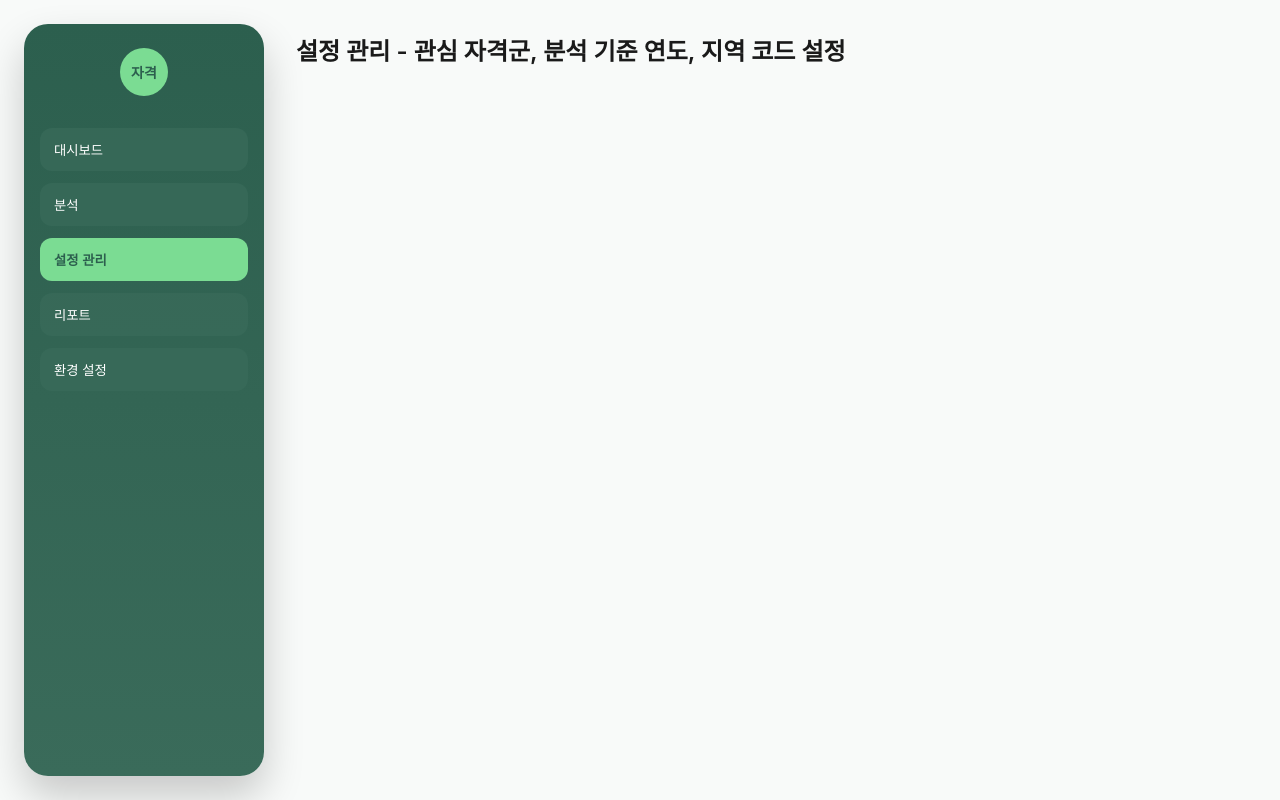
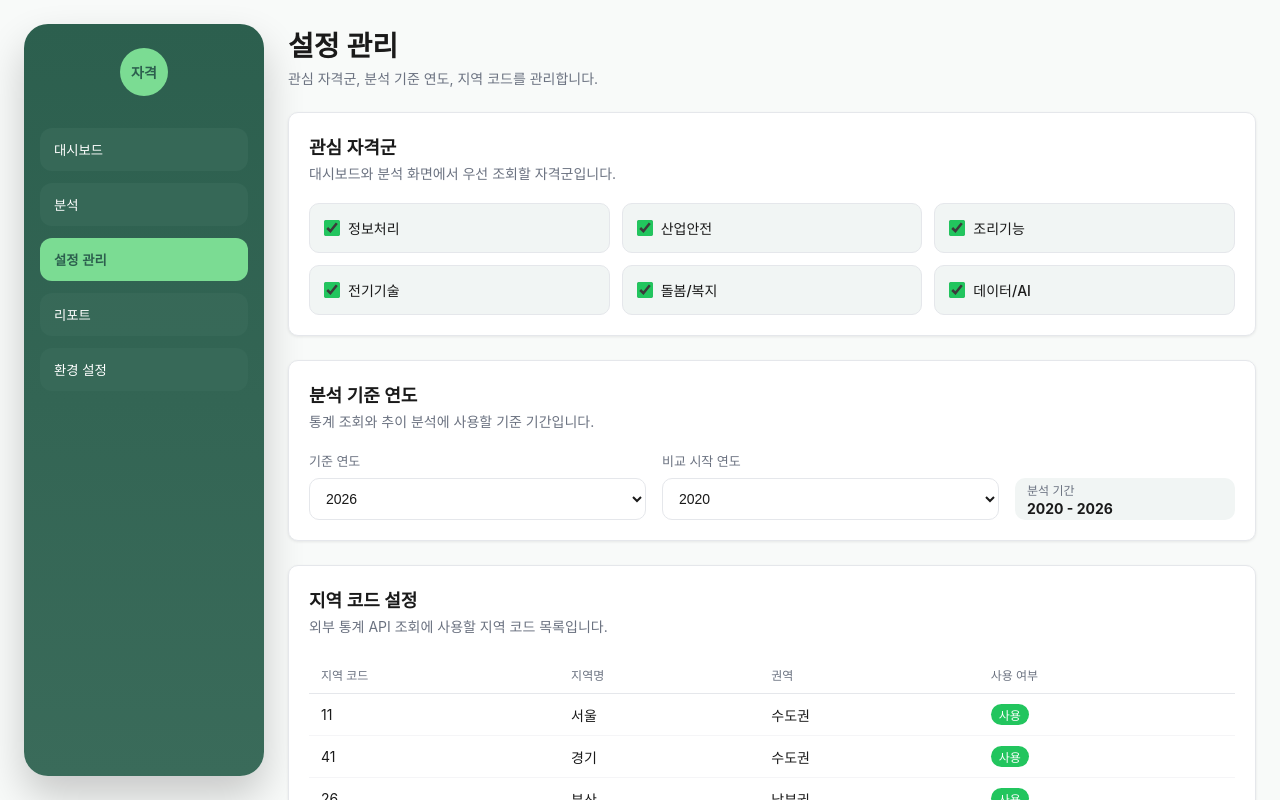
Before and after one commit to suuuinkim/public-support-admin-dashboard, a React (Vite) app: page / in a window 1280 px wide. Both pictures are taken after a click on the button "설정 관리". Built offline with nearby package versions, Linux system fonts and the light colour scheme.

Commit message:
설정관리 기능 구현

```diff
--- a/src/App.css
+++ b/src/App.css
@@ -486,6 +486,15 @@
     .report-clear-button {
         width: 100%;
     }
+
+    .configuration-page {
+        padding: 16px;
+    }
+
+    .qualification-group-list,
+    .configuration-form-grid {
+        grid-template-columns: 1fr;
+    }
 }
 
 .analytics-page {
@@ -674,3 +683,105 @@
     font-size: 13px;
     white-space: nowrap;
 }
+
+.configuration-page {
+    padding: 24px;
+}
+
+.configuration-card {
+    padding: 20px;
+    margin-bottom: 24px;
+}
+
+.configuration-card:last-child {
+    margin-bottom: 0;
+}
+
+.qualification-group-list {
+    display: grid;
+    grid-template-columns: repeat(3, minmax(0, 1fr));
+    gap: 12px;
+}
+
+.qualification-group-item {
+    display: flex;
+    align-items: center;
+    gap: 8px;
+    padding: 14px;
+    border: 1px solid var(--border);
+    border-radius: var(--radius);
+    background: var(--secondary);
+    cursor: pointer;
+    font-weight: 500;
+    transition: border-color .15s, background .15s;
+}
+
+.qualification-group-item:hover {
+    border-color: var(--primary);
+    background: #f8fffb;
+}
+
+.qualification-group-item input {
+    width: 16px;
+    height: 16px;
+    accent-color: var(--primary);
+}
+
+.configuration-form-grid {
+    display: grid;
+    grid-template-columns: repeat(2, minmax(0, 1fr)) 220px;
+    gap: 16px;
+    align-items: end;
+}
+
+.configuration-summary-box {
+    height: 42px;
+    display: flex;
+    flex-direction: column;
+    justify-content: center;
+    padding: 0 12px;
+    border-radius: var(--radius);
+    background: var(--secondary);
+}
+
+.configuration-summary-box span {
+    color: var(--muted-foreground);
+    font-size: 12px;
+}
+
+.configuration-summary-box strong {
+    margin-top: 2px;
+}
+
+@media (max-width: 1100px) {
+    .qualification-group-list {
+        grid-template-columns: repeat(2, minmax(0, 1fr));
+    }
+
+    .configuration-form-grid {
+        grid-template-columns: repeat(2, minmax(0, 1fr));
+    }
+
+    .configuration-summary-box {
+        grid-column: 1 / -1;
+    }
+}
+
+@media (max-width: 760px) {
+    .configuration-page {
+        padding: 16px;
+    }
+
+    .qualification-group-list,
+    .configuration-form-grid {
+        grid-template-columns: 1fr;
+    }
+
+    .configuration-summary-box {
+        grid-column: auto;
+    }
+
+    .configuration-card {
+        overflow-x: auto;
+    }
+}
--- a/src/components/layout/Layout.tsx
+++ b/src/components/layout/Layout.tsx
@@ -1,24 +1,30 @@
 import {useState} from 'react'
 import Sidebar from './Sidebar'
 import Dashboard from '../../pages/Dashboard'
-import Analytics from "../../pages/Analytics";
-import Reports from "../../pages/Reports";
+import Analytics from '../../pages/Analytics'
+import Reports from '../../pages/Reports'
+import Configuration from '../../pages/Configuration'
 
 function Layout() {
     const [page, setPage] = useState('dashboard')
+
     return (
         <div className="app-layout">
-            <Sidebar page={page} setPage={setPage} />
+            <Sidebar page={page} setPage={setPage}/>
 
             <main className="app-main">
-                {page === 'dashboard' && <Dashboard />}
-                {page === 'analytics' && <Analytics />}
-                {page === 'configuration' && <div className="page-placeholder">설정 관리 - 관심 자격군, 분석 기준 연도, 지역 코드 설정</div>}
-                {page === 'reports' && <Reports />}
-                {page ==='settings' && <div className="page-placeholder">환경 설정 - 사용자 프로필, 기본 조회 지역, 기본 조회 기간</div>}
+                {page === 'dashboard' && <Dashboard/>}
+                {page === 'analytics' && <Analytics/>}
+                {page === 'configuration' && <Configuration/>}
+                {page === 'reports' && <Reports/>}
+                {page === 'settings' && (
+                    <div className="page-placeholder">
+                        환경 설정 - 사용자 프로필, 기본 조회 지역, 기본 조회 기간
+                    </div>
+                )}
             </main>
         </div>
     )
 }
 
-export default Layout;
+export default Layout
--- a/src/pages/Configuration.tsx
+++ b/src/pages/Configuration.tsx
@@ -0,0 +1,161 @@
+import {useState} from 'react'
+import Card from '../components/common/Card'
+
+const qualificationGroups = [
+    '정보처리',
+    '산업안전',
+    '조리기능',
+    '전기기술',
+    '돌봄/복지',
+    '데이터/AI',
+]
+
+const yearOptions = ['2026', '2025', '2024', '2023', '2022', '2021', '2020']
+
+const regionCodes = [
+    {
+        code: '11',
+        name: '서울',
+        group: '수도권',
+        enabled: true,
+    },
+    {
+        code: '41',
+        name: '경기',
+        group: '수도권',
+        enabled: true,
+    },
+    {
+        code: '26',
+        name: '부산',
+        group: '남부권',
+        enabled: true,
+    },
+    {
+        code: '27',
+        name: '대구',
+        group: '남부권',
+        enabled: false,
+    },
+    {
+        code: '28',
+        name: '인천',
+        group: '수도권',
+        enabled: false,
+    },
+]
+
+function Configuration() {
+    const [baseYear, setBaseYear] = useState('2026')
+    const [startYear, setStartYear] = useState('2020')
+
+    return (
+        <section className="configuration-page">
+            <header className="page-header">
+                <div>
+                    <h1>설정 관리</h1>
+                    <p>관심 자격군, 분석 기준 연도, 지역 코드를 관리합니다.</p>
+                </div>
+            </header>
+
+            <Card className="configuration-card">
+                <div className="chart-header">
+                    <h2>관심 자격군</h2>
+                    <p>대시보드와 분석 화면에서 우선 조회할 자격군입니다.</p>
+                </div>
+
+                <div className="qualification-group-list">
+                    {qualificationGroups.map((group) => (
+                        <label key={group} className="qualification-group-item">
+                            <input type="checkbox" defaultChecked/>
+                            <span>{group}</span>
+                        </label>
+                    ))}
+                </div>
+            </Card>
+
+            <Card className="configuration-card">
+                <div className="chart-header">
+                    <h2>분석 기준 연도</h2>
+                    <p>통계 조회와 추이 분석에 사용할 기준 기간입니다.</p>
+                </div>
+
+                <div className="configuration-form-grid">
+                    <label className="filter-field">
+                        <span>기준 연도</span>
+                        <select
+                            value={baseYear}
+                            onChange={(event) => setBaseYear(event.target.value)}
+                        >
+                            {yearOptions.map((year) => (
+                                <option key={year} value={year}>
+                                    {year}
+                                </option>
+                            ))}
+                        </select>
+                    </label>
+
+                    <label className="filter-field">
+                        <span>비교 시작 연도</span>
+                        <select
+                            value={startYear}
+                            onChange={(event) => setStartYear(event.target.value)}
+                        >
+                            {yearOptions.map((year) => (
+                                <option key={year} value={year}>
+                                    {year}
+                                </option>
+                            ))}
+                        </select>
+                    </label>
+
+                    <div className="configuration-summary-box">
+                        <span>분석 기간</span>
+                        <strong>{startYear} - {baseYear}</strong>
+                    </div>
+                </div>
+            </Card>
+
+            <Card className="configuration-card">
+                <div className="chart-header">
+                    <h2>지역 코드 설정</h2>
+                    <p>외부 통계 API 조회에 사용할 지역 코드 목록입니다.</p>
+                </div>
+
+                <table>
+                    <thead>
+                    <tr>
+                        <th>지역 코드</th>
+                        <th>지역명</th>
+                        <th>권역</th>
+                        <th>사용 여부</th>
+                    </tr>
+                    </thead>
+
+                    <tbody>
+                    {regionCodes.map((region) => (
+                        <tr key={region.code}>
+                            <td>{region.code}</td>
+                            <td>{region.name}</td>
+                            <td>{region.group}</td>
+                            <td>
+                                <span
+                                    className={
+                                        region.enabled
+                                            ? 'badge badge-default'
+                                            : 'badge badge-secondary'
+                                    }
+                                >
+                                    {region.enabled ? '사용' : '미사용'}
+                                </span>
+                            </td>
+                        </tr>
+                    ))}
+                    </tbody>
+                </table>
+            </Card>
+        </section>
+    )
+}
+
+export default Configuration
```
